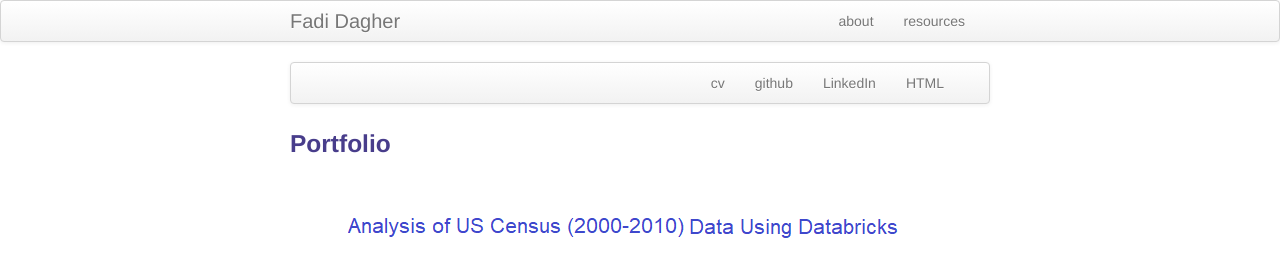
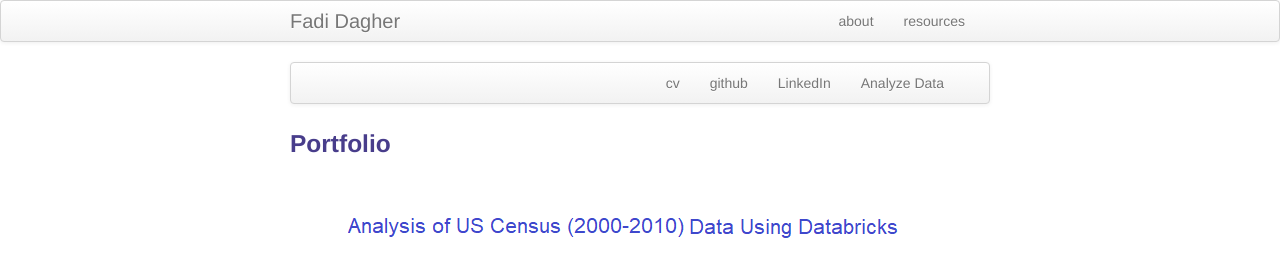
Before and after one commit to fdagher1/fdagher1.github.io, a Jekyll site: the page built from index.md, in a window 1280 px wide. Shown: the top 267 px of the page. Built offline with Jekyll 4.4.1, drawn with Linux system fonts in a browser that asks for light colours.

Commit message:
Update index.md

```diff
--- a/index.md
+++ b/index.md
@@ -11,7 +11,7 @@ keywords: Databricks, Azure
           <li><a href="{{ BASE_PATH }}/assets/fdagher_resume.pdf">cv</a></li>
           <li><a href="https://github.com/fdagher1">github</a></li>
           <li><a href="https://www.linkedin.com/in/fadi-d-9012b4b/">LinkedIn</a></li>
-          <li><a href="{{ BASE_PATH }}/assets/test.html">HTML</a></li>
+          <li><a href="{{ BASE_PATH }}/assets/analyzeData.html">Analyze Data</a></li>
       </ul>
   </div>
 </div>
```
